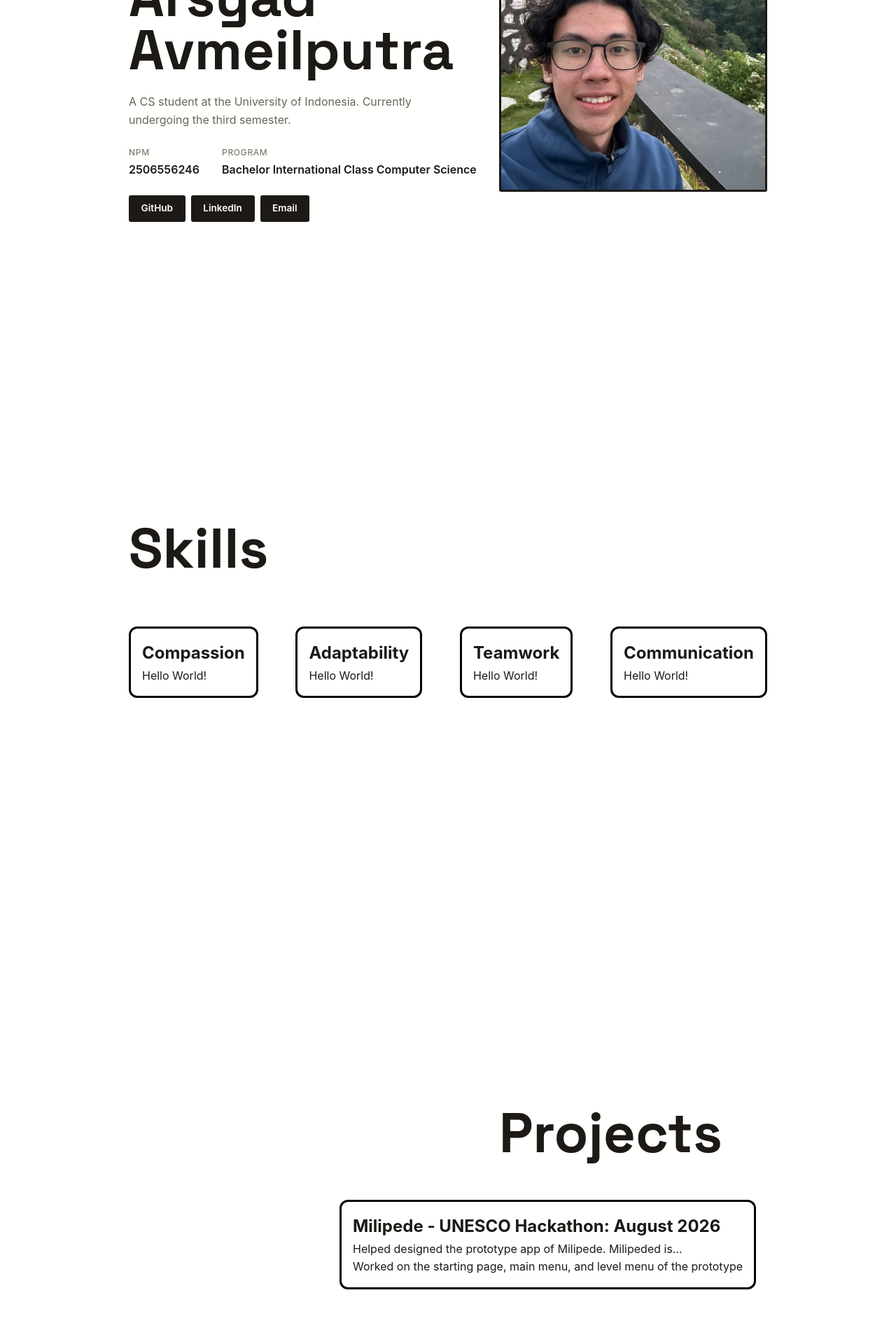
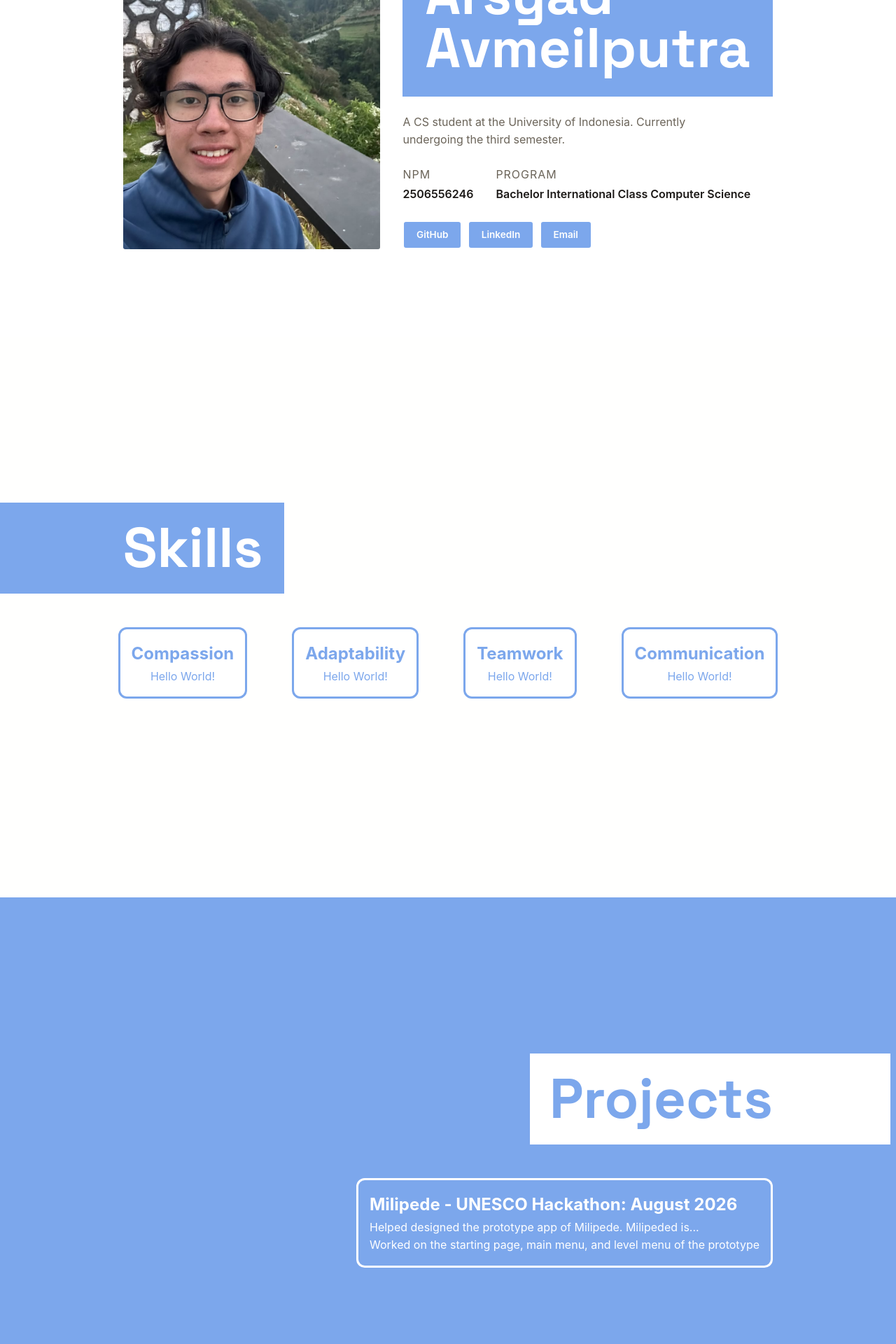
Before and after one commit to M-Arsyad52/myportofolio, a Django app: page / in a window 1280 px wide. Shown: the part 1240-3160 px from the top of the page at 70% size. Run offline with Django 5.2, Linux system fonts and the light colour scheme.

Commit message:
Add Major Changes to the Design Further apply many changes to every sections to attain better structure and page view of the web. Also apply responsiveness concept (although not finish) to still attain a good page view in smaller device.
Reported by: M. Arsyad Avmeilputra

```diff
--- a/static/css/style.css
+++ b/static/css/style.css
@@ -6,7 +6,7 @@
 
 :root {
     --ink: #1c1917;
-    --sky: #c2d6f6;
+    --sky: #7ca7ec;
     --paper: #fffffe;
     --accent: #d95d39;
     --line: #e3d9c9;
@@ -28,11 +28,15 @@ h1, .brand {
 .container {
     max-width: 960px;
     margin: 0 auto;
-    padding: 0 1.5rem;
+    padding: 0 1rem;
 }
 
 .site-header {
+    position: sticky;
+    background-color: white;
+    top: 0;
     border-bottom: 1px solid var(--line);
+    z-index: 2;
 }
 
 .site-header .container {
@@ -88,28 +97,30 @@ h1, .brand {
     height: 150px;
 }
 
-.section-spacing {
-    padding: 4rem 0 3rem;
-}
-
-/*Profile*/
+/*PROFILE*/
 #profile {
     width: 100%;
-    height: 100vh;
+    min-height: 100vh;
     align-content: center;
+    background-color: white;
 }
 
 .hero-grid {
     display: grid;
-    grid-template-columns: 1.3fr 1fr;
+    grid-template-columns: 1fr 1.3fr;
     grid-template-areas:
-        "identity photo"
-        "details  photo";
+        "photo identity"
+        "photo details";
     gap: 1.5rem 2rem;
 }
 
 .hero-identity {
     grid-area: identity;
+    display: flex;
+    align-content: center;
+    padding: 2rem;
+    background-color: var(--sky);
+    color: white;
 }
 
 .hero-details {
@@ -133,16 +144,18 @@ h1, .brand {
     color: var(--text-muted);
     max-width: 480px;
     margin-bottom: 1.5rem;
+    font-size: 1rem;
 }
 
 .meta-list {
     display: flex;
+    flex-wrap: wrap;
     gap: 2rem;
     margin-bottom: 1.5rem;
 }
 
 .meta-row dt {
-    font-size: 0.75rem;
+    font-size: 1rem;
     text-transform: uppercase;
     letter-spacing: 0.06em;
     color: var(--text-muted);
@@ -165,97 +179,143 @@ h1, .brand {
     font-weight: 600;
     text-decoration: none;
     color: var(--paper);
-    background-color: var(--ink);
-    border-radius: var(--radius);
+    background-color: var(--sky);
+    border: 2px solid white;
+    border-radius: 5px;
     padding: 0.5rem 1.1rem;
     transition: background-color 0.2s ease;
 }
 
 .social-link:hover {
-    background-color: var(--accent);
+    background-color: white;
+    color: var(--sky);
+    border:2px solid var(--sky);
+    border-radius: 5px;
 }
 
 .hero-photo {
     grid-area: photo;
-    align-self: center;
-    position: relative;
 }
 
 .avatar {
-    position: relative;
     z-index: 1;
-    display: block;
-    width: 100%;
+    max-width: 100%;
+    height: 100%;
     aspect-ratio: 1 / 1;
     object-fit: cover;
     border-radius: var(--radius);
-    border: 3px solid var(--ink);
 }
 
-/*Skills*/
+/*SKILLS*/
 #skills {
     width: 100%;
-    height: 100vh;
+    min-height: 100vh;
+    align-content: center;
+
+}
+
+.skills-group {
+    display: block;
+
+}
+
+.skills-title-group{
+    display: flex;
     align-content: center;
 }
 
-.hero-skills-block {
-    display: block;
-    align-items: center;
+.skills-title-background {
+    position: relative;
+    background-color: var(--sky);
+    left: -200px;
+    width: 430px;
+    height: 130px;
+    z-index: 0;
 }
 
-.hero-skills-title {
-    display: flex;
-    justify-content: left;
+.skills-title {
+    position: absolute;
     font-size: 5rem;
+    z-index: 1;
+    color: white;
 }
 
-.hero-skills-list {
+.skills-list {
     display: flex;
-    justify-content: space-between;
+    justify-content: center;
+    gap: 4rem;
+    padding: 3rem 2rem;
+}
+
+.skills-content {
+    width: 100%;
+    padding: 1rem;
+    text-align: center;
+    color: var(--sky);
+    background-color: white;
+    border: 3px solid var(--sky);
+    border-radius: 12px;
+    transition: transform 0.2s ease;
+}
+.skills-content:hover {
+    transform: scale(1.1);
+    color: white;
+        background-color: var(--sky);
+}
+
+/*PROJECTS*/
+#projects {
+    width: 100%;
+    min-height: 100vh;
+    align-content: center;
+    background-color: var(--sky);
+}
+
+.projects-group {
+    display: block;
+}
+
+.projects-title-group {
+    display: flex;
+    align-content: center;
+    justify-content: right;
+}
+
+.projects-title-background {
+    position: relative;
+    background-color: white;
+    right: -168px;
+    width: 515px;
+    height: 130px;
+    z-index: 0;
+}
+
+.projects-title {
+    position: absolute;
+    font-size: 5rem;
+    z-index: 1;
+    color: var(--sky);
+}
+
+.projects-list {
+    display: flex;
+    justify-content: right;
     padding: 3rem 0;
 }
 
-.skills-box {
+.projects-contents {
     padding: 1rem;
-    border: 3px solid black;
+    color: white;
+    border: 3px solid white;
     border-radius: 12px;
-    transition: 0.4s;
-}
-.skills-box:hover {
-    transform: scale(1.2);
+    transition: transform 0.4s ease;
 }
 
-/*Projects*/
-#projects {
-    width: 100%;
-    height: 100vh;
-    align-content: center;
+.projects-contents:hover {
+    transform: scale(1.2)
 }
 
-.hero-projects-block {
-    display: block;
-}
-
-.hero-projects-title {
-    display: flex;
-    justify-content: right;
-    padding: 2rem 4rem;
-    font-size: 5rem;
-}
-
-.hero-projects-list {
-    display: flex;
-    justify-content: right;
-    padding: 0 1rem;
-}
-
-.hero-projects-box {
-    padding: 1rem;
-    border: 3px solid black;
-    border-radius: 12px;
-}
-
+/*FOOTERr*/
 .site-footer {
     padding: 1.5rem;
     color: var(--text-muted);
--- a/templates/index.html
+++ b/templates/index.html
@@ -12,11 +12,11 @@
 <body>
     <header class="site-header">
         <div class="container">
-            <a href="#profile" class="brand">Arsyad</a>
+            <a href="#profile" class="brand">M Arsyad A</a>
             <nav>
                 <a href="#profile">Profile</a>
                 <a href="#skills">Skills</a>
-                <a href="$projects">Projects</a>
+                <a href="#projects">Projects</a>
             </nav>
         </div>
     </header>
@@ -28,7 +28,7 @@
                     <div>
                         <h1>Hello!</h1>
                         <h1>I'm Arsyad,</h1>
-                        <h1>Pleased to meet you.</h1>
+                        <h1>pleased to meet you.</h1>
                     </div>
                 </div>
             </div>
@@ -42,12 +42,15 @@
         <section id="profile">
             <div class="container hero-grid">
                 <div class="hero-identity">
-                    <p class="hero-kicker">Computer Science &middot; University of Indonesia</p>
-                    <h1>Muhammad Arsyad Avmeilputra</h1>
+                    <div class="hero-identity-background"></div>
+                    <div class="hero-identity-name">
+                        <p class="hero-kicker">Computer Science &middot; University of Indonesia</p>
+                        <h1>Muhammad <br> Arsyad <br> Avmeilputra</h1>
+                    </div>
                 </div>
                 <div class="hero-photo">
                     <div class="photo-block"></div>
-                    <img class="avatar" src="/static/img/photo.jpeg" alt="Photo of Arsyad">
+                    <img class="avatar" src="/static/img/my_photo.jpeg" alt="Photo of Arsyad">
                 </div>
                 <div class="hero-details">
                     <p class="bio">A CS student at the University of Indonesia. Currently undergoing the third semester.</p>
@@ -71,22 +74,25 @@
         </section>
 
         <section id="skills">
-            <div class="container hero-skills-block">
-                <h1 class="hero-skills-title">Skills</h1>
-                <div class="hero-skills-list">
-                    <div class="skills-box">
+            <div class="container skills-group">
+                <div class="skills-title-group">
+                    <div class="skills-title-background"></div>
+                    <h1 class="skills-title">Skills</h1>
+                </div>
+                <div class="skills-list">
+                    <div class="skills-content">
                         <h2>Compassion</h2>
                         <p>Hello World!</p>
                     </div>
-                    <div class="skills-box">
+                    <div class="skills-content">
                         <h2>Adaptability</h2>
                         <p>Hello World!</p>
                     </div>
-                    <div class="skills-box">
+                    <div class="skills-content">
                         <h2>Teamwork</h2>
                         <p>Hello World!</p>
                     </div>
-                    <div class="skills-box">
+                    <div class="skills-content">
                         <h2>Communication</h2>
                         <p>Hello World!</p>
                     </div>
@@ -95,10 +101,13 @@
         </section>
 
         <section id="projects">
-            <div class="container hero-projects-block">
-                <h1 class="hero-projects-title">Projects</h1>
-                <div class="hero-projects-list">
-                    <div class="hero-projects-box">
+            <div class="container projects-group">
+                <div class="projects-title-group">
+                    <div class="projects-title-background"></div>
+                    <h1 class="projects-title">Projects</h1>
+                </div>
+                <div class="projects-list">
+                    <div class="projects-contents">
                         <h2>Milipede - UNESCO Hackathon: August 2026</h2>
                         <p>Helped designed the prototype app of Milipede. Milipeded is... <br>
                             Worked on the starting page, main menu, and level menu of the prototype</p>
```
Also changed, not shown: other parts of static/css/style.css (+23 -9 lines), static/img/cloud_element.png (deleted), static/img/cloud_element2.png (deleted), static/img/my_photo.jpeg (added), static/img/photo.jpeg (deleted), static/img/sky.jpeg (deleted).
